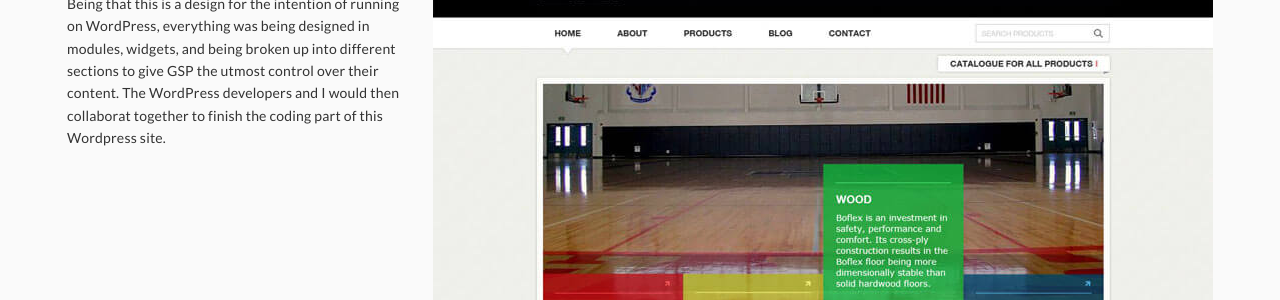
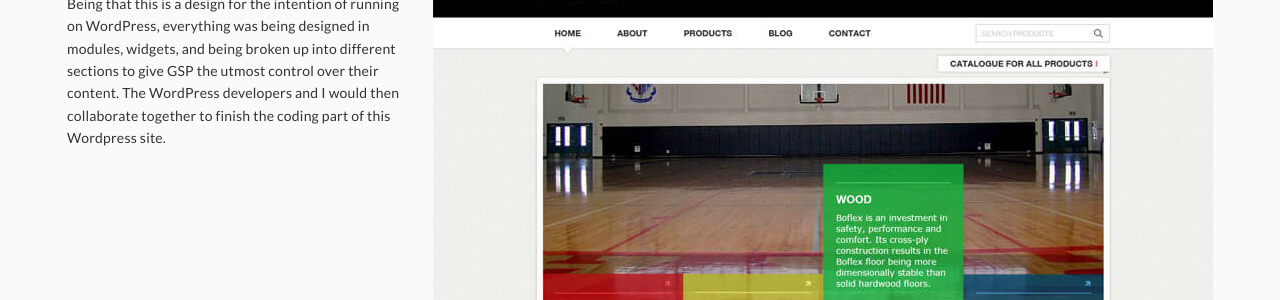
Before and after one commit to jonathangyc/jonathangyc.github.com, a Jekyll site: the page built from gsp.html, in a window 1280 px wide and 900 px high, scrolled down 986 px. Shown: the part 265-565 px from the top of the window. Built offline with Jekyll 4.4.1, drawn with Linux system fonts in a browser that asks for light colours; some of the changed text lies outside the part shown.

Commit message:
[modify] fix some wording - GSP - Footer date

```diff
--- a/_includes/footer.html
+++ b/_includes/footer.html
@@ -6,7 +6,7 @@
                     <a href="http://www.linkedin.com/in/jonathangyc" class="linkedin" target="_blank"></a>
                 </div>
                 <div class="footer-message">
-                    <p class="copyright">&copy; 2016 JC</p><p>Designed and Crafted with Love</p>
+                    <p class="copyright">&copy; 2018 JC</p><p>Designed and Hand Crafted with Love</p>
                 </div>
             </div>
         </footer>
--- a/gsp.html
+++ b/gsp.html
@@ -23,7 +23,7 @@
                 <div class="container">
                     <div class="left">
                         <h3>Collaborating using Wordpress</h3>
-                        <p>Being that this is a design for the intention of running on WordPress, everything was being designed in modules, widgets, and being broken up into different sections to give GSP the utmost control over their content. The WordPress developers and I would then collaborat together to finish the coding part of this Wordpress site.</p>
+                        <p>Being that this is a design for the intention of running on WordPress, everything was being designed in modules, widgets, and being broken up into different sections to give GSP the utmost control over their content. The WordPress developers and I would then collaborate together to finish the coding part of this Wordpress site.</p>
                     </div>
                     <div class="right">
                         <figure>
```
